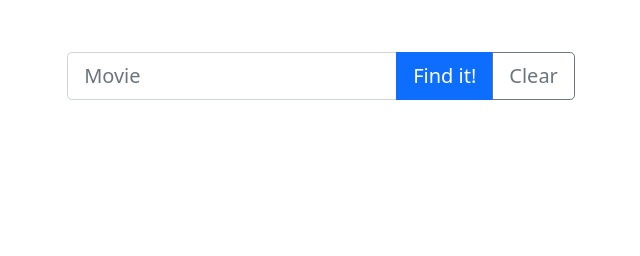
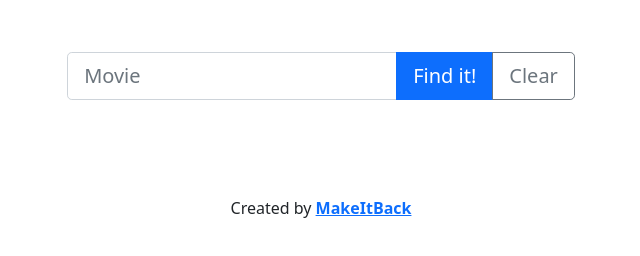
Before and after one commit to MakeItBack/Find-a-Movie, a plain HTML site: page index.html in a window 1280 px wide. Shown: the part 160-416 px from the top of the page, without its empty margins (319-959 px from the left). Drawn offline with nearby package versions, Linux system fonts and the light colour scheme.

Commit message:
Add footer

```diff
--- a/index.html
+++ b/index.html
@@ -53,7 +53,16 @@
       <div class="container">
          <div id="results" class="card-grid"></div>
       </div>
-
+      <footer>
+         <p class="text-center my-5">
+            Created by
+            <a
+               href="https://github.com/MakeItBack/Find-a-Movie"
+               target="__blank"
+               ><strong>MakeItBack</strong></a
+            >
+         </p>
+      </footer>
       <!-- Javascript files - Keep at the bottom of your body tag -->
       <script src="main.js"></script>
    </body>
```
